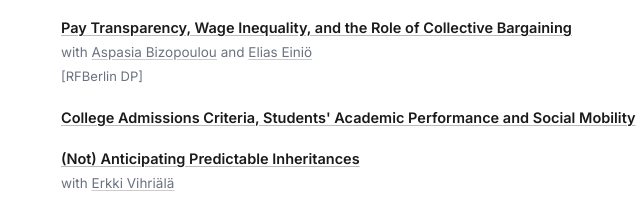
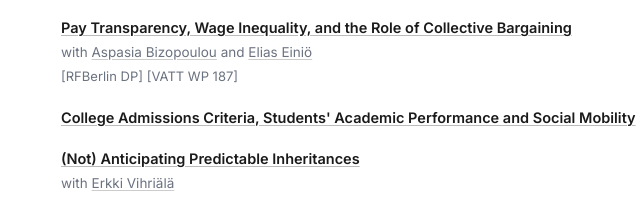
Before and after one commit to tvirkola/tvirkola.github.io, a plain HTML site: page index.html in a window 1280 px wide. Shown: the part 475-685 px from the top of the page, 361-1001 px from the left. Drawn offline with nearby package versions, Linux system fonts and the light colour scheme.

Commit message:
Add VATT Working Paper 187 link to pay transparency paper
Co-Authored-By: Claude Opus 5.5 <noreply@anthropic.com>

```diff
--- a/index.html
+++ b/index.html
@@ -171,7 +171,7 @@ const WORKING_PAPERS = [
     title: "Pay Transparency, Wage Inequality, and the Role of Collective Bargaining",
     coauthors: 'with <a href="https://sites.google.com/site/aspasiabizopoulou/home">Aspasia Bizopoulou</a> and <a href="https://sites.google.com/view/eliaseinio">Elias Einiö</a>',
     badge: "",
-    links: [["SSRN", "https://ssrn.com/abstract=5062899"], ["RFBerlin DP", "https://www.rfberlin.com/wp-content/uploads/2026/09/26252.pdf"]]
+    links: [["SSRN", "https://ssrn.com/abstract=5062899"], ["RFBerlin DP", "https://www.rfberlin.com/wp-content/uploads/2026/09/26252.pdf"], ["VATT WP 187", "https://www.doria.fi/bitstream/handle/10024/195848/vatt-working-paper-187-pay-transparency-wage-inequality-and-the-role-of-collective-bargaining.pdf?sequence=1&isAllowed=y"]]
   },
   {
     title: "College Admissions Criteria, Students' Academic Performance and Social Mobility",
```
